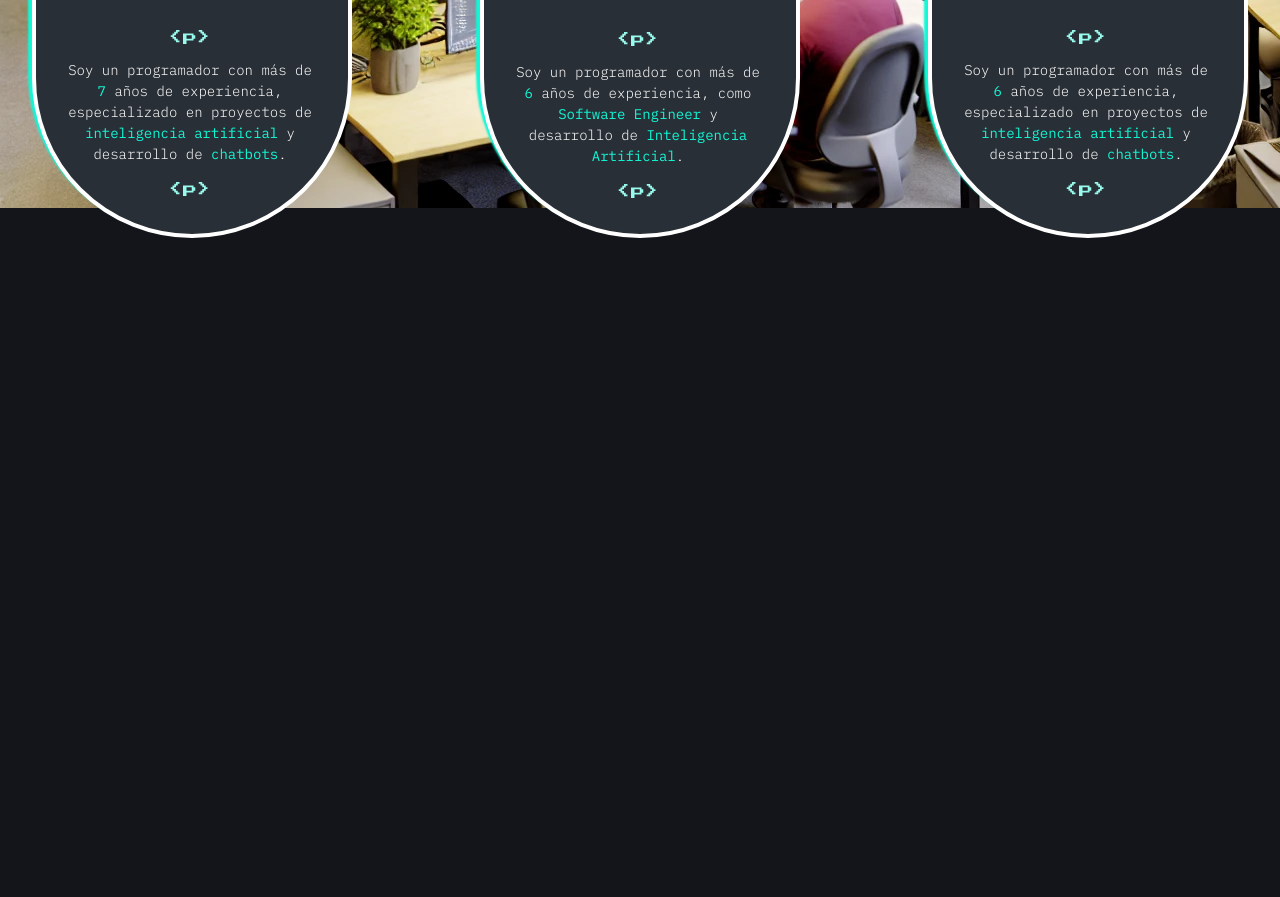
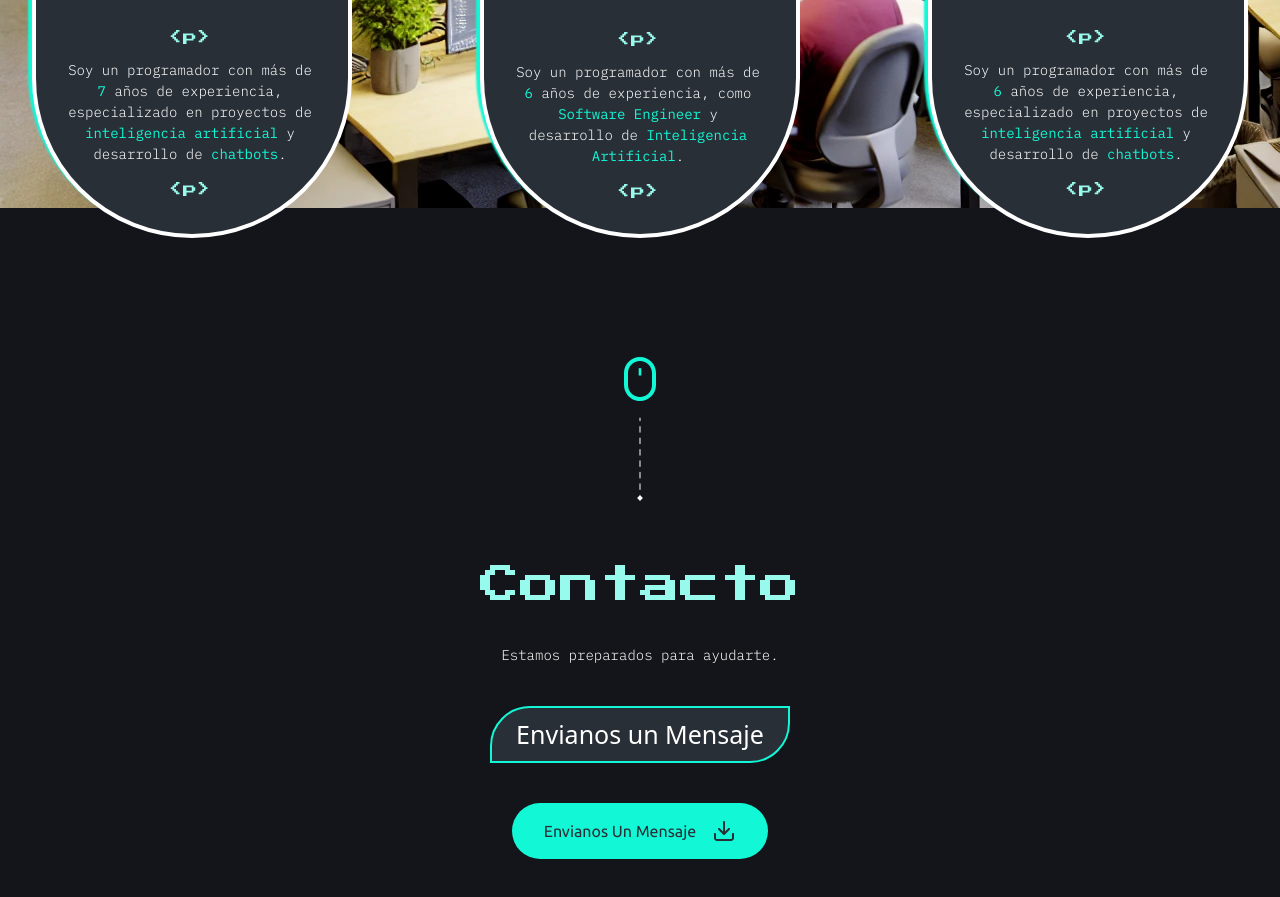
Before and after one commit to galveniano/aboti, an Astro site: page / in a window 1280 px wide. Shown: the part 1481-2378 px from the top of the page. Before the commit the page ends 1719 px from the top, so only its background shows below. Built offline with nearby package versions, Linux system fonts and the light colour scheme; Astro itself is replaced by a stand-in of ours; what @midudev/tailwind-animations would draw is missing.

Commit message:
Pagina de Contacto en construccion

```diff
--- /dev/null
+++ b/src/components/Contacto.astro
@@ -0,0 +1,24 @@
+---
+import MouseHeader from '../components/MouseHeader.astro';
+---
+<div class="flex gap-2 items-center flex-col justify-center gap-[64px] self-stretch">
+    <MouseHeader/>
+    <div class="flex flex-col justify-center items-center gap-[40px] self-stretch">
+        <div class="flex justify-center items-center self-stretch">
+            <h2 class="text-brand2 text-[40px] font-code capitalize font-normal leading-10 animate-slide-in-top">Contacto</h2>
+        </div>
+        <div class="flex justify-center items-center gap-[128px] self-stretch">
+            <p class="text-white font-ibm text-[14px] font-light">Estamos preparados para ayudarte.</p>
+        </div>
+        <div class="flex justify-center rounded-tl-[40px] border-2 border-brand1  hover:text-brand1 hover:border-white rounded-br-[40px] bg-bg1 font-light text-white px-6 py-2 text-[25px] whitespace-nowrap">
+            Envianos un Mensaje
+        </div>
+        <button class="flex justify-center py-[16px] px-[32px] items-center gap-[16px] font-ubuntu text-bg1 text-base font-normal capitalize bg-brand1 rounded-[32px]">
+            Envianos un Mensaje
+            <svg xmlns="http://www.w3.org/2000/svg" width="24" height="24" viewBox="0 0 24 24" fill="none">
+                <path d="M13 3C13 2.44772 12.5523 2 12 2C11.4477 2 11 2.44772 11 3V12.5858L7.70711 9.29289C7.31658 8.90237 6.68342 8.90237 6.29289 9.29289C5.90237 9.68342 5.90237 10.3166 6.29289 10.7071L11.2929 15.7071C11.6834 16.0976 12.3166 16.0976 12.7071 15.7071L17.7071 10.7071C18.0976 10.3166 18.0976 9.68342 17.7071 9.29289C17.3166 8.90237 16.6834 8.90237 16.2929 9.29289L13 12.5858V3Z" fill="#292F36"/>
+                <path d="M3 14C3.55228 14 4 14.4477 4 15V19C4 19.2652 4.10536 19.5196 4.29289 19.7071C4.48043 19.8946 4.73478 20 5 20H19C19.2652 20 19.5196 19.8946 19.7071 19.7071C19.8946 19.5196 20 19.2652 20 19V15C20 14.4477 20.4477 14 21 14C21.5523 14 22 14.4477 22 15V19C22 19.7957 21.6839 20.5587 21.1213 21.1213C20.5587 21.6839 19.7957 22 19 22H5C4.20435 22 3.44129 21.6839 2.87868 21.1213C2.31607 20.5587 2 19.7957 2 19V15C2 14.4477 2.44772 14 3 14Z" fill="#292F36"/>
+            </svg>
+        </button>
+    </div>
+</div>
--- a/src/pages/index.astro
+++ b/src/pages/index.astro
@@ -2,6 +2,7 @@
 import Layout from '../layouts/Layout.astro';
 import Home from '../components/Home.astro';
 import SobreNosotros from '../components/SobreNosotros.astro';
+import Contacto from '../components/Contacto.astro';
 ---
 
 <Layout title="AbotI">
@@ -13,4 +14,7 @@ import SobreNosotros from '../components/SobreNosotros.astro';
 	</section>
 	<section id="skills"  class="text-white">
 	</section>
+	<section id="contacto"  class="text-brand1 flex justify-center h-[100vh]">
+		<Contacto/>
+	</section>
 </Layout>
```
